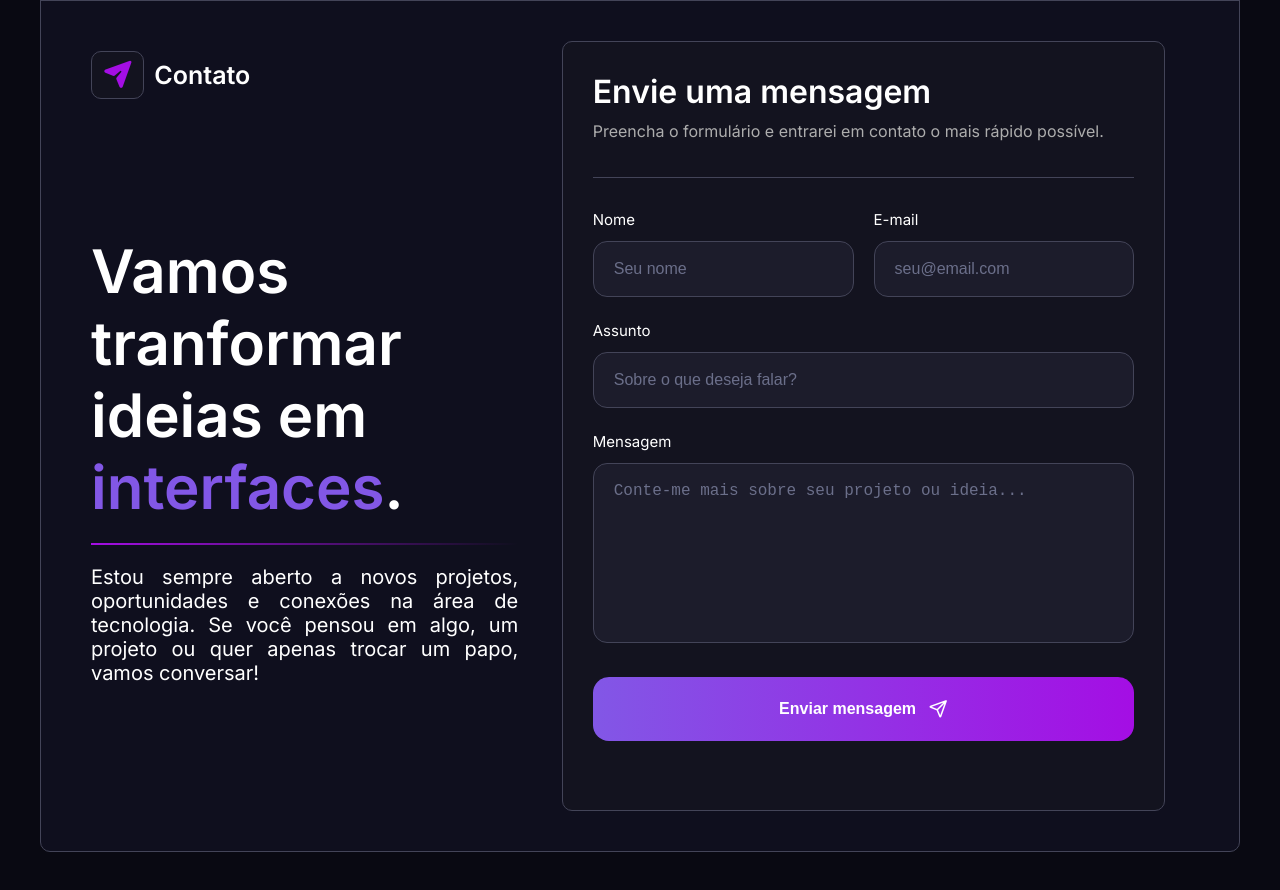
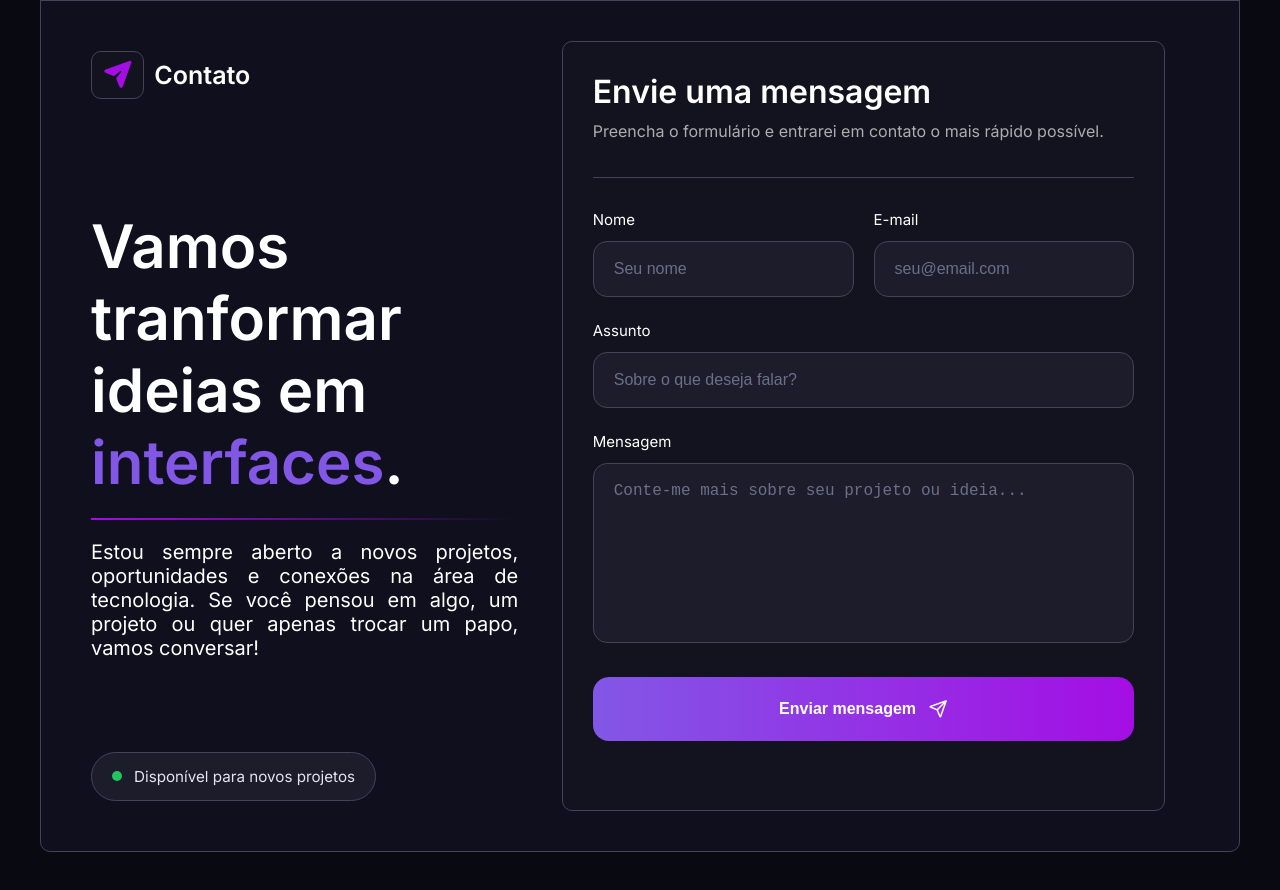
Before and after one commit to DaniW001/portifolio-daniel-weber, a plain HTML site: page index.html in a window 1280 px wide. Shown: the part 1862-2752 px from the top of the page. Drawn offline with Linux system fonts and the light colour scheme.

Commit message:
informacao de disponibilidade para projetos

```diff
--- a/css/style.css
+++ b/css/style.css
@@ -716,6 +716,57 @@ main {
     font-size: 20px;
 }
 
+.status-badge {
+    width: fit-content;
+    display: flex;
+    align-items: center;
+    gap: 12px;
+    padding: 14px 20px;
+    border-radius: 999px;
+    background: #1c1c2b;
+    border: 1px solid #434458;
+}
+
+.status-dot {
+    width: 10px;
+    height: 10px;
+    border-radius: 50%;
+    background: #22C55E;
+    position: relative;
+}
+
+.status-dot::before {
+    content: "";
+    position: absolute;
+    inset: -4px;
+    border-radius: 50%;
+    background: rgba(34, 197, 94, 0.25);
+    animation: pulse 2s infinite;
+}
+
+.status-text {
+    color: #E4E4F0;
+    font-size: 0.95rem;
+    font-weight: 500;
+}
+
+@keyframes pulse {
+    0% {
+        transform: scale(0.8);
+        opacity: 1;
+    }
+
+    70% {
+        transform: scale(1.8);
+        opacity: 0;
+    }
+
+    100% {
+        transform: scale(1.8);
+        opacity: 0;
+    }
+}
+
 .contato-card {
     justify-self: start;
     padding: 30px;
--- a/index.html
+++ b/index.html
@@ -219,6 +219,10 @@
                                 você pensou em algo, um projeto ou quer apenas trocar um papo, vamos conversar!
                             </p>
                         </div>
+                        <div class="status-badge">
+                            <span class="status-dot"></span>
+                            <span class="status-text">Disponível para novos projetos</span>
+                        </div>
                     </div>
                     <div style="width: 90%;">
                         <div class="contato-card">
@@ -249,7 +253,8 @@
                                 </div>
                                 <div class="form-group">
                                     <label>Mensagem</label>
-                                    <textarea id="mensagem" placeholder="Conte-me mais sobre seu projeto ou ideia..."></textarea>
+                                    <textarea id="mensagem"
+                                        placeholder="Conte-me mais sobre seu projeto ou ideia..."></textarea>
                                 </div>
                                 <button type="submit" class="contato-button">
                                     Enviar mensagem
@@ -266,4 +271,5 @@
     </main>
     <script type="module" src="js/main.js"></script>
 </body>
+
 </html>
```
